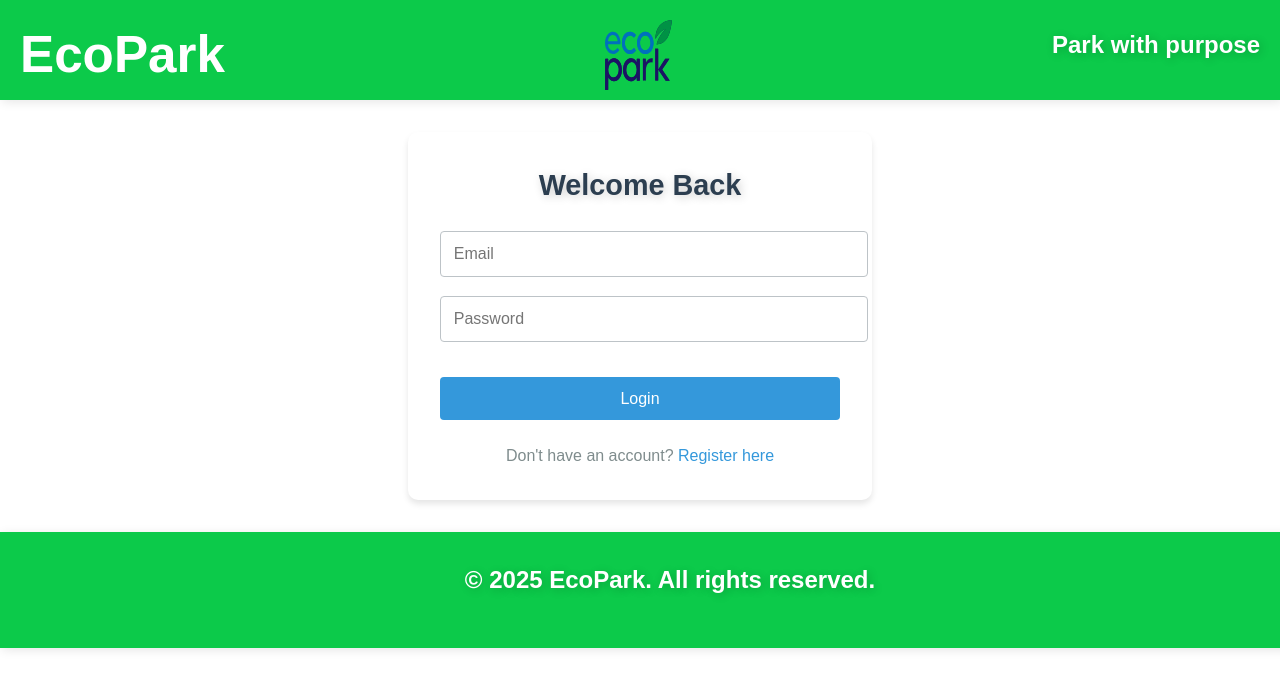
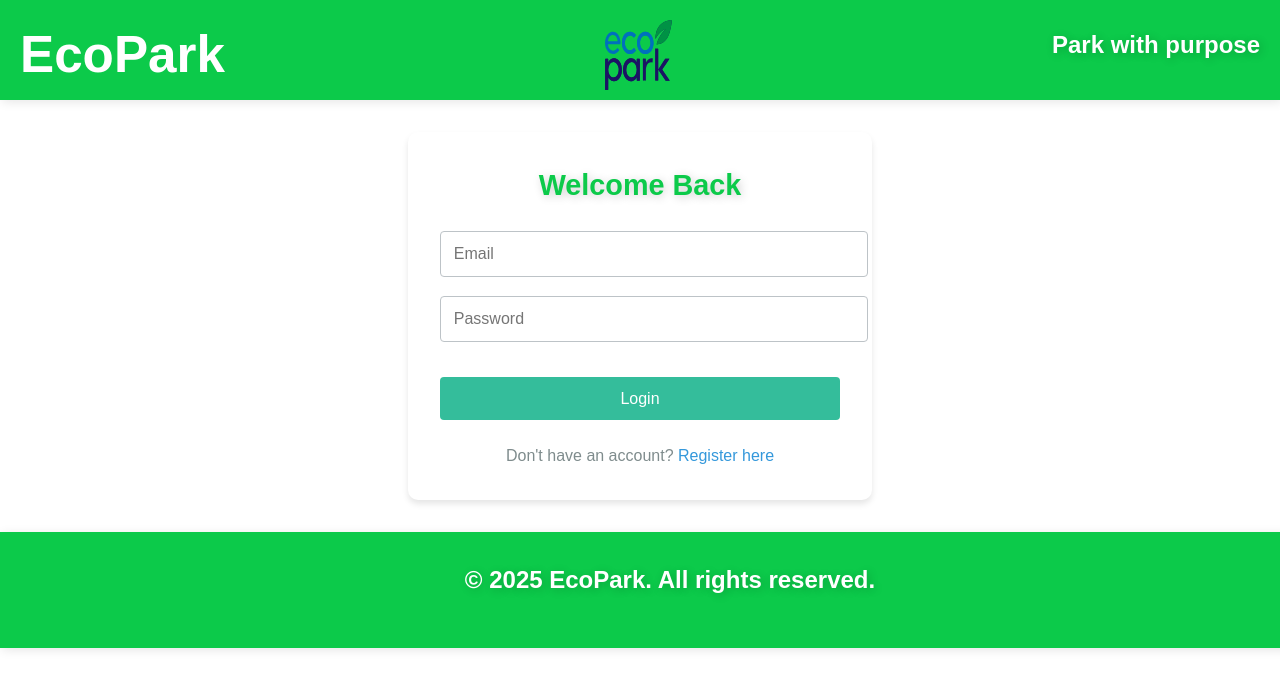
Before and after one commit to Foulmouthjester/ParkingappCollab, a React (Vite) app in the folder Frontend/Parking-app/: page /login in a window 1280 px wide. Shown: the top 688 px of the page. Built offline with nearby package versions, Linux system fonts and the light colour scheme; a web font is replaced by a local one.

Commit message:
Update css for login and register components

```diff
--- a/Frontend/Parking-app/src/Auth.css
+++ b/Frontend/Parking-app/src/Auth.css
@@ -9,7 +9,7 @@
 
   .auth-container h2 {
     text-align: center;
-    color: #2c3e50;
+    color: #0CCA4A;
     margin-bottom: 1.5rem;
     font-size: 1.8rem;
   }
@@ -21,6 +21,8 @@
   .auth-form-group input {
     width: 100%;
     padding: 0.8rem;
+    color: #ffffff;
+    background: white;
     border: 1px solid #bdc3c7;
     border-radius: 4px;
     font-size: 1rem;
@@ -29,14 +31,14 @@
 
   .auth-form-group input:focus {
     outline: none;
-    border-color: #3498db;
+    border-color: #34bd9b;
     box-shadow: 0 0 0 2px rgba(52, 152, 219, 0.2);
   }
 
   .auth-button {
     width: 100%;
     padding: 0.8rem;
-    background-color: #3498db;
+    background-color: #34bd9b;
     color: white;
     border: none;
     border-radius: 4px;
@@ -47,7 +49,7 @@
   }
 
   .auth-button:hover {
-    background-color: #2980b9;
+    background-color: #0CCA4A;
   }
 
   .auth-switch {
--- a/Frontend/Parking-app/src/index.css
+++ b/Frontend/Parking-app/src/index.css
@@ -52,7 +52,7 @@
   font-weight: 500;
   font-family: inherit;
   background-color:#ffffff;
-  color: black;
+  color: rgb(3, 3, 3);
   cursor: pointer;
   transition: border-color 0.25s;
 }
```
